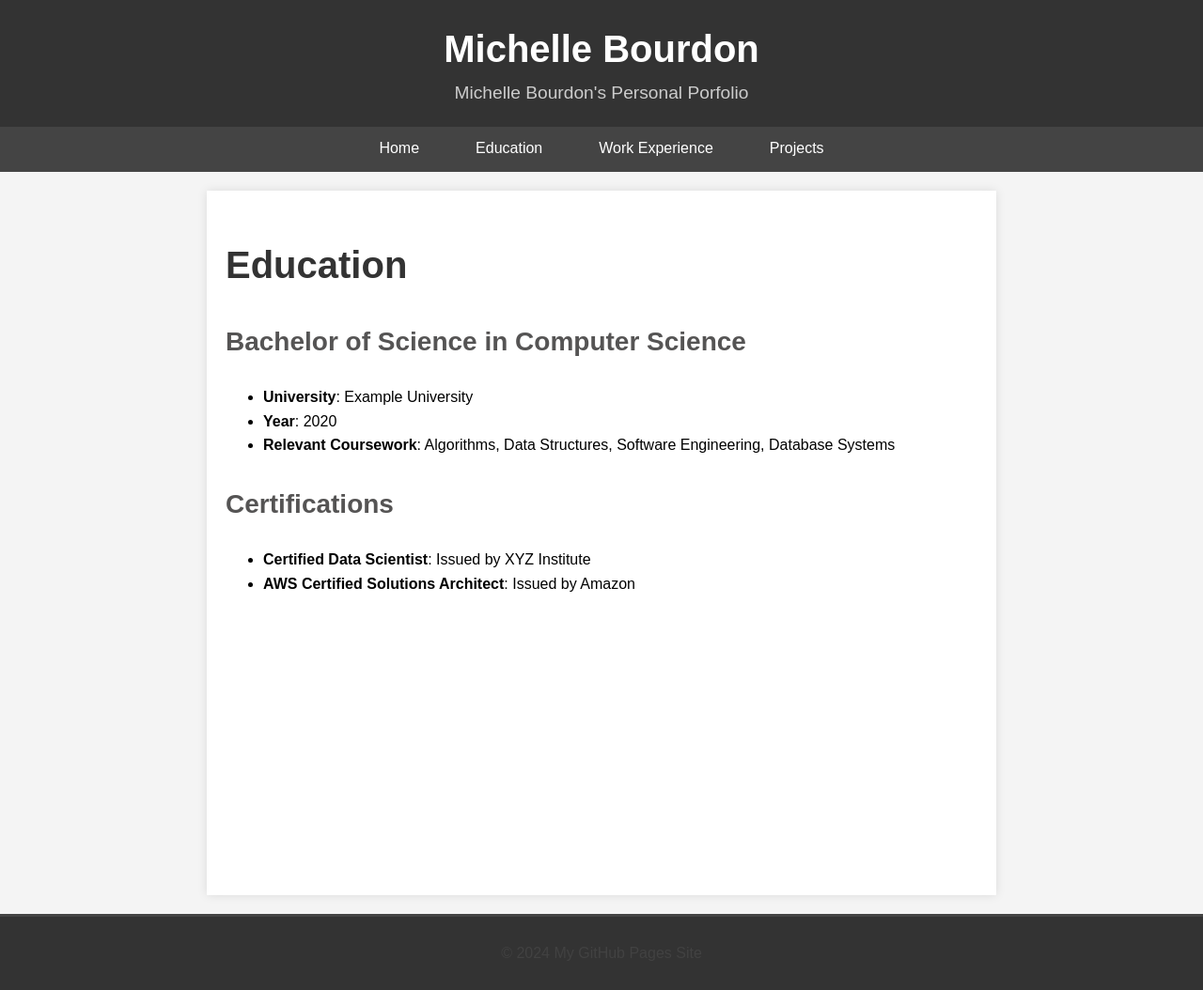
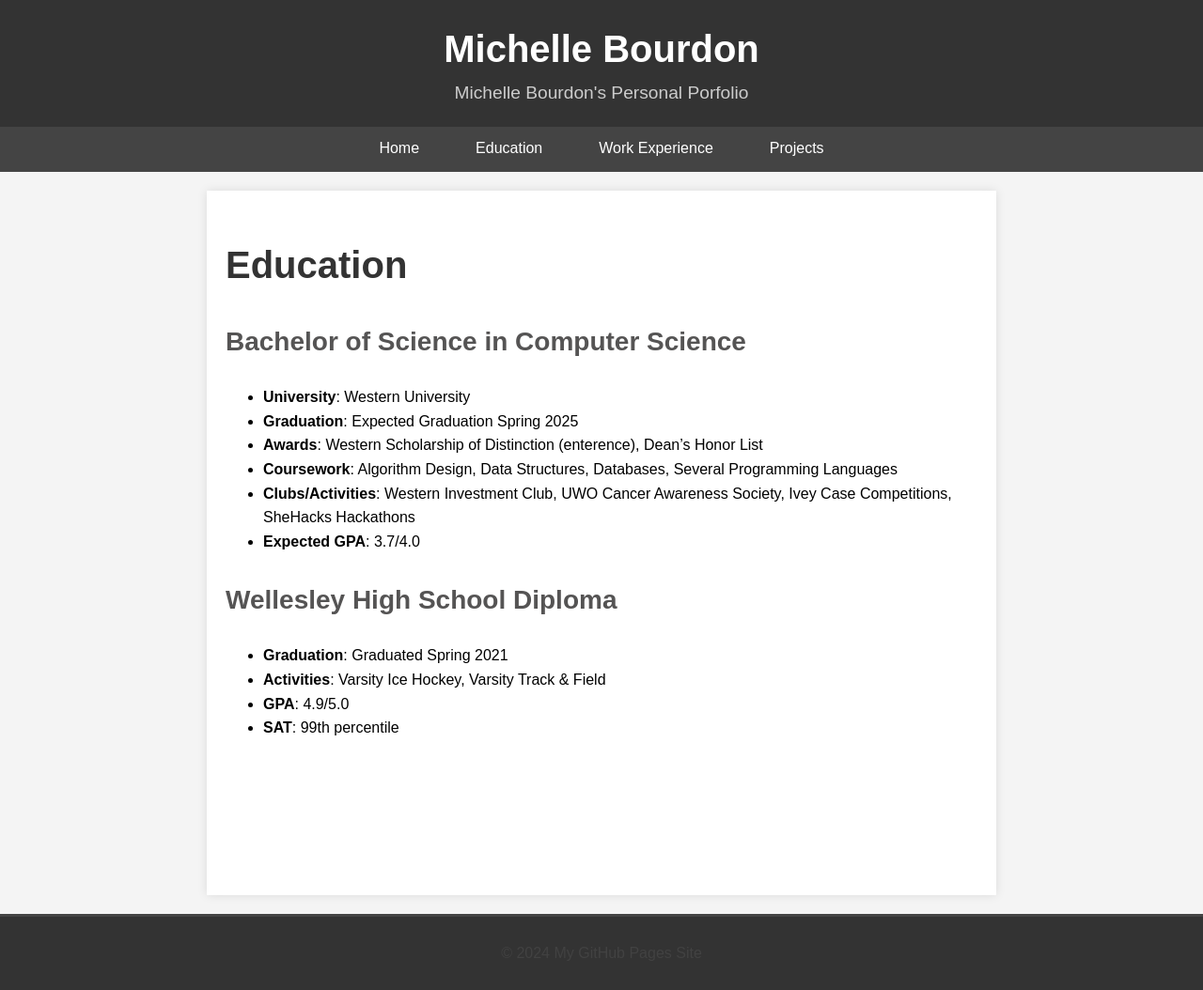
Before and after one commit to mbourdo/mbourdo.github.io, a Jekyll site: the page built from education.md, in a window 1280 px wide. Shown: the whole page at 94% size. Built offline with Jekyll 4.4.1, drawn with Linux system fonts in a browser that asks for light colours.

Commit message:
Update index.md content

```diff
--- a/education.md
+++ b/education.md
@@ -6,10 +6,15 @@ title: Education
 # Education
 
 ## Bachelor of Science in Computer Science
-- **University**: Example University
-- **Year**: 2020
-- **Relevant Coursework**: Algorithms, Data Structures, Software Engineering, Database Systems
+- **University**: Western University
+- **Graduation**: Expected Graduation Spring 2025
+- **Awards**: Western Scholarship of Distinction (enterence), Dean's Honor List
+- **Coursework**: Algorithm Design, Data Structures, Databases, Several Programming Languages
+- **Clubs/Activities**: Western Investment Club, UWO Cancer Awareness Society, Ivey Case Competitions, SheHacks Hackathons
+- **Expected GPA**: 3.7/4.0
 
-## Certifications
-- **Certified Data Scientist**: Issued by XYZ Institute
-- **AWS Certified Solutions Architect**: Issued by Amazon
+## Wellesley High School Diploma
+- **Graduation**: Graduated Spring 2021
+- **Activities**: Varsity Ice Hockey, Varsity Track & Field
+- **GPA**: 4.9/5.0
+- **SAT**: 99th percentile
```
